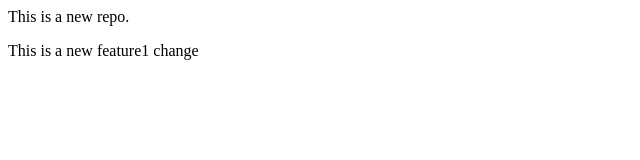
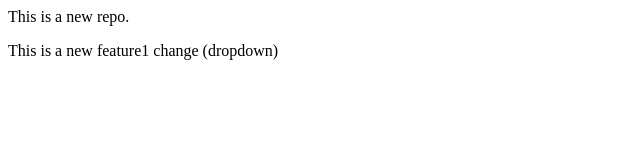
Before and after one commit to JavairiaMujahed/localrepo, a plain HTML site: page index.html in a window 1280 px wide. Shown: the full height of the page, 0-640 px from the left. Drawn offline with Linux system fonts and the light colour scheme.

Commit message:
add dropdown

```diff
--- a/index.html
+++ b/index.html
@@ -1,2 +1,2 @@
 <p>This is a new repo.</p>
-<p>This is a new feature1 change</p>
+<p>This is a new feature1 change (dropdown)</p>
```
